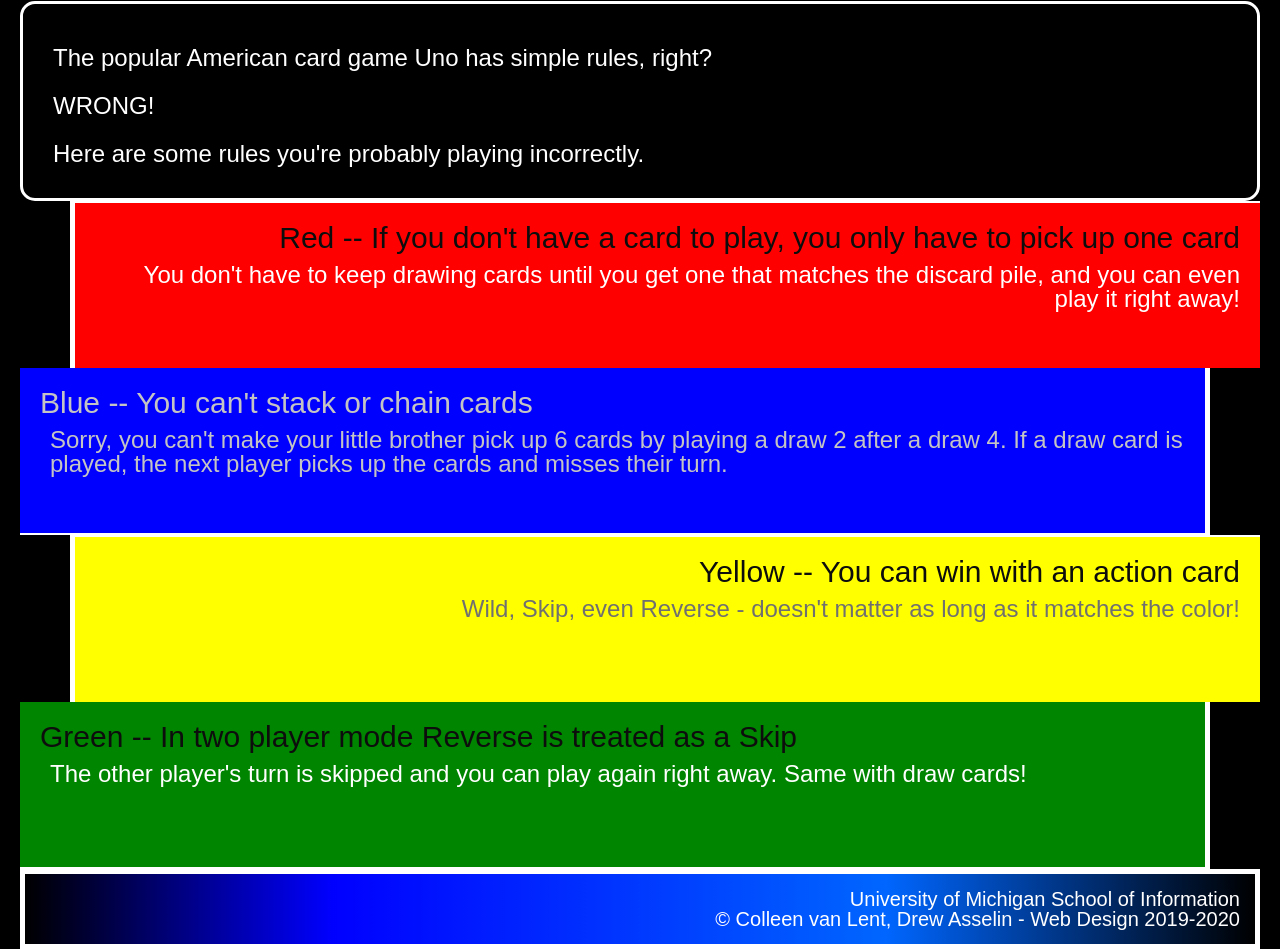
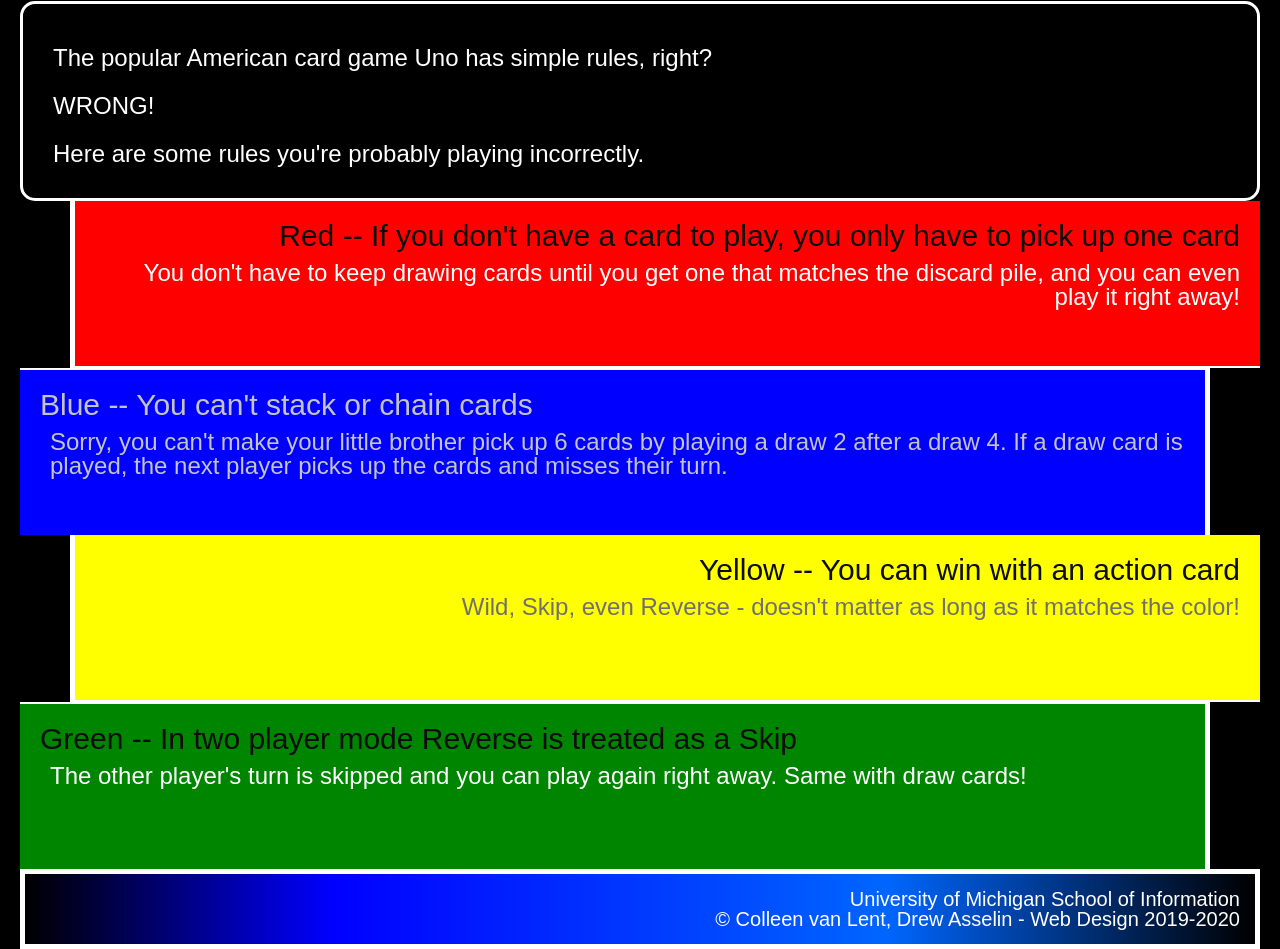
Before and after one commit to haashim-mirza/hw-2023, a plain HTML site: page index.html in a window 1280 px wide. Shown: the part 301-1250 px from the top of the page. Drawn offline with Linux system fonts and the light colour scheme.

Commit message:
directions fix

```diff
--- a/css/style.css
+++ b/css/style.css
@@ -43,14 +43,14 @@
     background-color: #ff0000;
     text-align: right;
     margin-left: 50px;
-    border-width: 2px 0px 0px 5px;
+    border-width: 0px 0px 2px 5px;
 }
 
 .blue {
     background-color: #0000ff;
     text-align: left;
     margin-right: 50px;
-    border-width: 0px 5px 2px 0px;
+    border-width: 2px 5px 0px 0px;
 }
 
 .blue h2, .blue p {
@@ -61,7 +61,7 @@
     background-color: #FFFF00;
     text-align: right;
     margin-left: 50px;
-    border-width: 2px 0px 0px 5px;
+    border-width: 0px 0px 2px 5px;
 }
 
 .yellow p {
@@ -72,7 +72,7 @@
     background-color: #008500;
     text-align: left;
     margin-right: 50px;
-    border-width: 0px 5px 2px 0px;
+    border-width: 2px 5px 0px 0px;
 }
 
 footer {
```
